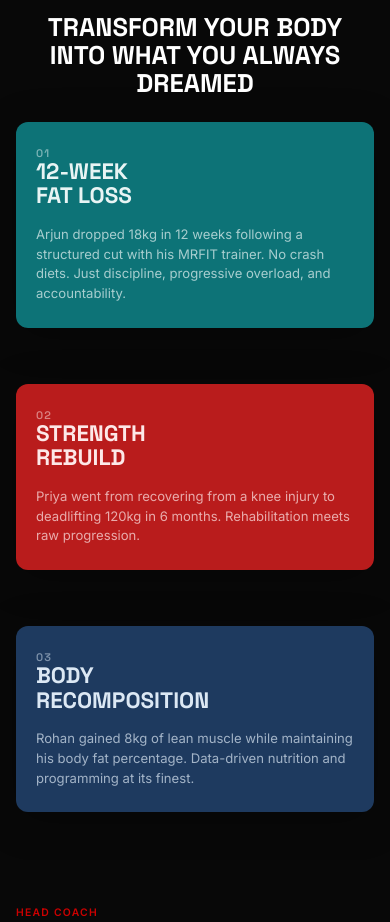
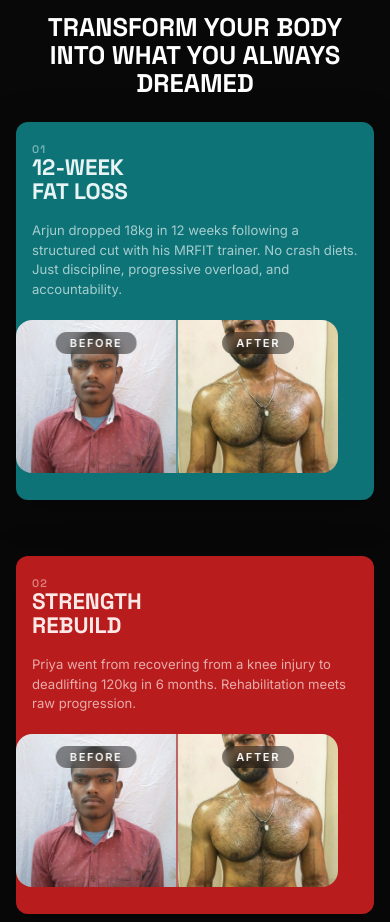
Before and after one commit to meowkiteow/mrfit, a plain HTML site: page index.html in a window 390 px wide. Shown: the part 3820-4742 px from the top of the page. Drawn offline with nearby package versions, Linux system fonts and the light colour scheme.

Commit message:
Fix: Show transformation before/after images on mobile instead of hiding them

```diff
--- a/style.css
+++ b/style.css
@@ -1859,11 +1859,11 @@ body {
 
     .stack-cards__item {
         height: auto;
-        min-height: 400px;
+        min-height: auto;
     }
 
     .stack-card-image {
-        display: none;
+        height: 200px;
     }
 
     .stack-card-text {
@@ -2709,11 +2709,18 @@ body {
     }
 
     .stack-card-image {
-        display: none !important;
+        height: 180px !important;
+        display: block !important;
+    }
+
+    .stack-card-image img {
+        width: 100% !important;
+        height: 100% !important;
+        object-fit: cover !important;
     }
 
     .stack-card-text {
-        padding: 24px 20px !important;
+        padding: 20px 16px !important;
     }
 
     .stack-card-number {
```
